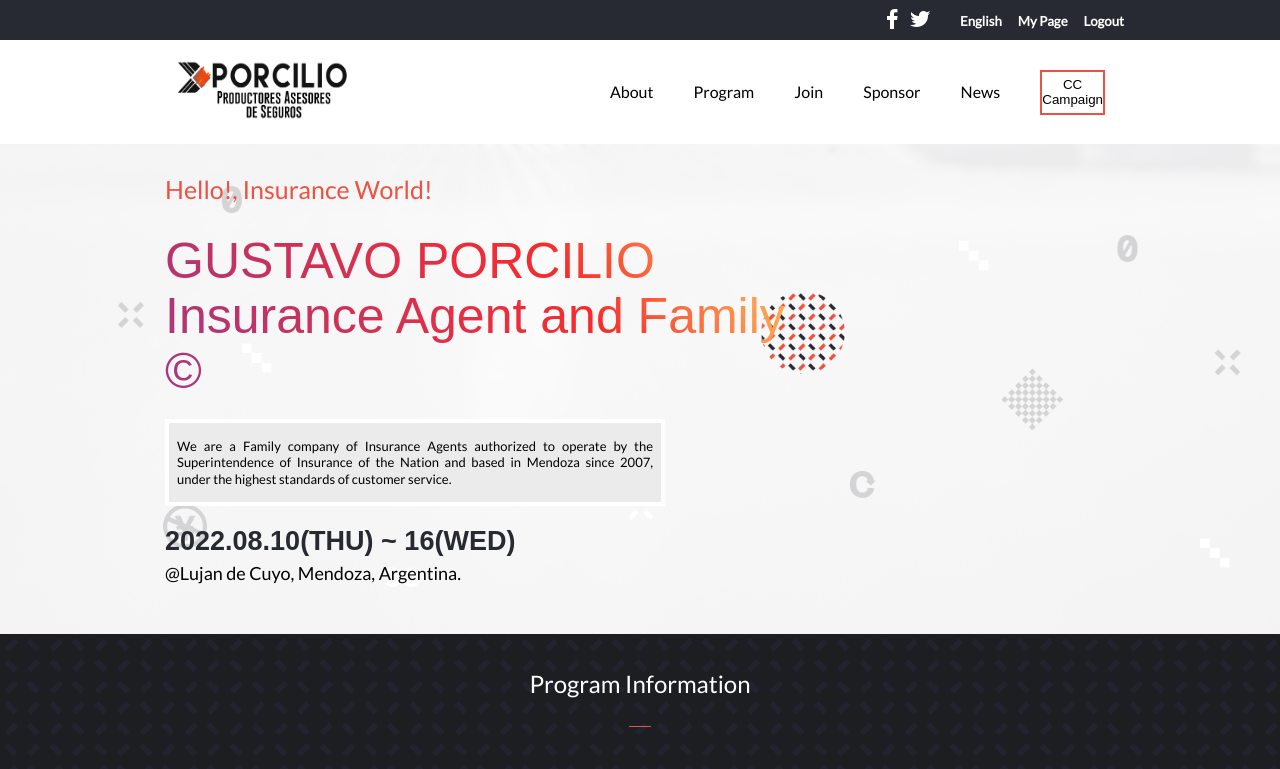
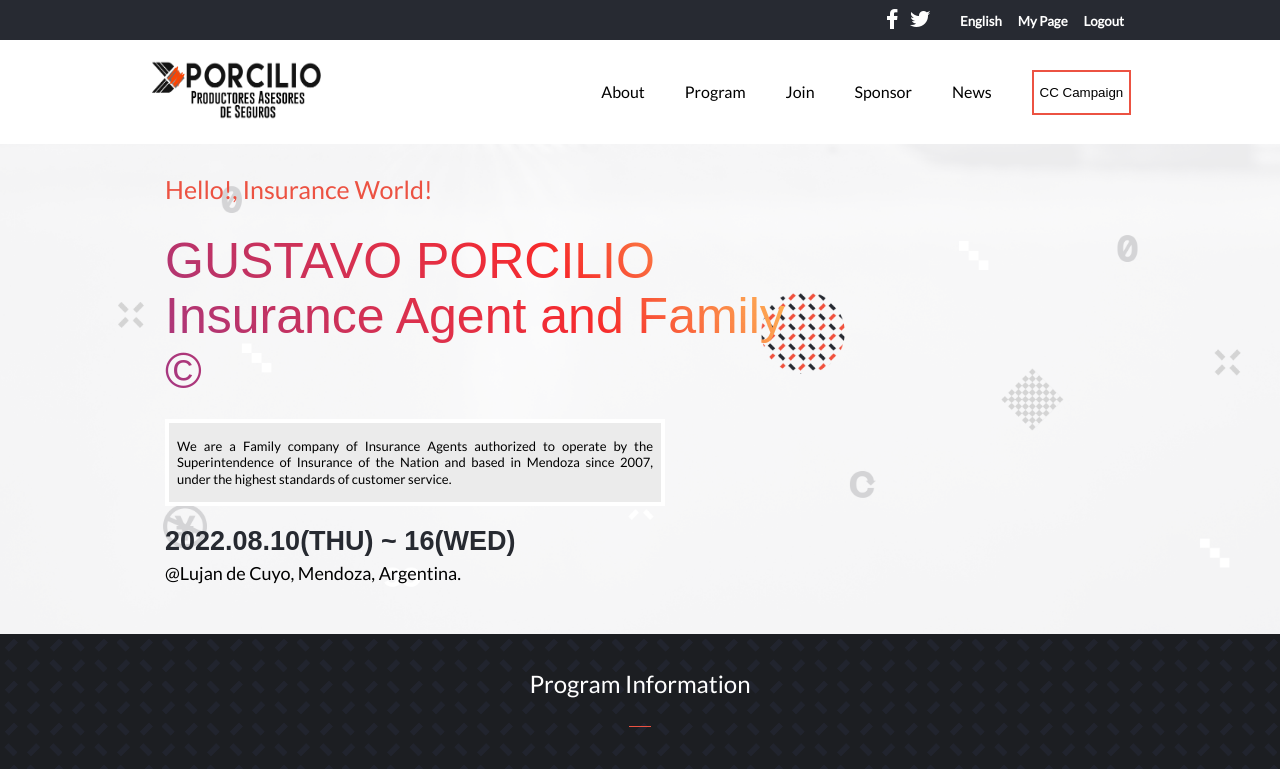
Before and after one commit to MarcoAurelioAntonio/Capstone-One, a website: page index.html in a window 1280 px wide. Shown: the top 769 px of the page. Drawn offline with Linux system fonts and the light colour scheme; a web font is replaced by a local one.

Commit message:
fix nav button width

```diff
--- a/about.css
+++ b/about.css
@@ -431,7 +431,7 @@
   .items {
     display: flex;
     flex-direction: row;
-    width: 445px;
+    width: 550px;
     column-gap: 20px;
     align-items: center;
     justify-content: flex-end;
--- a/style.css
+++ b/style.css
@@ -484,7 +484,7 @@
   .items {
     display: flex;
     flex-direction: row;
-    width: 445px;
+    width: 550px;
     column-gap: 20px;
     align-items: center;
     justify-content: flex-end;
```
